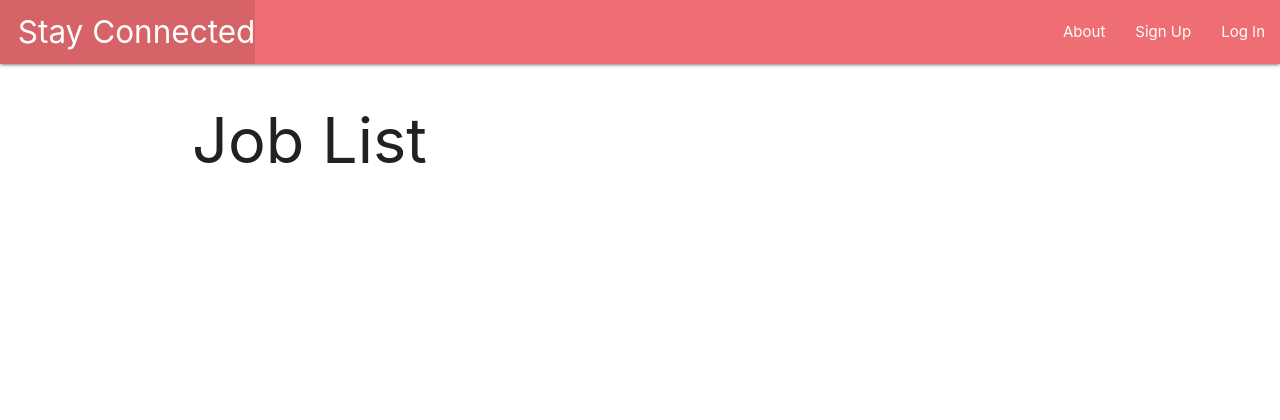
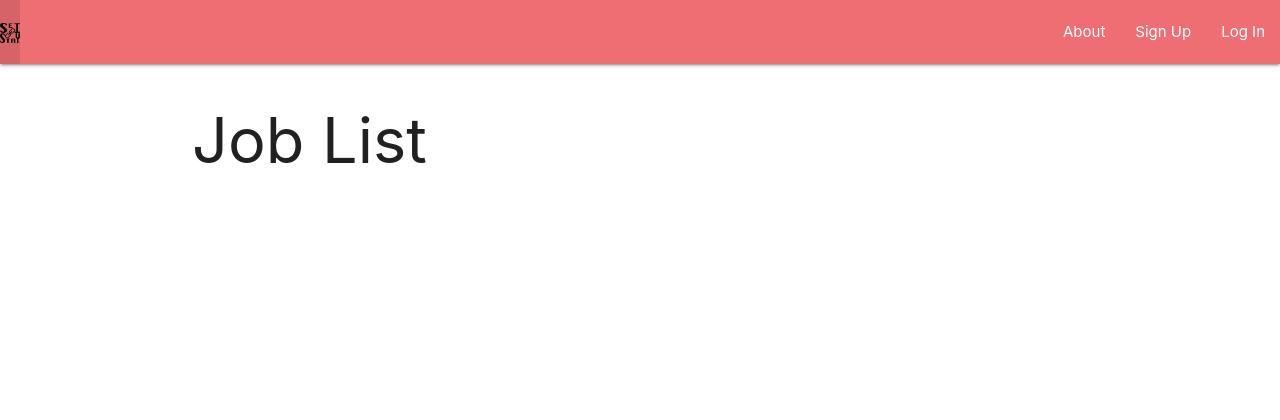
Before and after one commit to KhalilAHoward/project_3, a Django app: page /jobs/ in a window 1280 px wide. Shown: the top 420 px of the page. Run offline with Django 4.2, Linux system fonts and the light colour scheme.

Commit message:
added site logo

```diff
--- a/stayconnected/main_app/static/css/header.css
+++ b/stayconnected/main_app/static/css/header.css
@@ -1,14 +1,4 @@
-/* .nav-wrapper {
-    display: flex;
-}
 
-.left-brand-logo-container {
-    margin-right: auto;
-}
-
-.profile-link {
-    margin-left: auto;
-}
 
 body {
     display: flex;
@@ -23,4 +13,9 @@ body {
   footer.page-footer {
     padding-top: 0;
     text-align: right;
-  } */
+  }
+
+  .brand-icon {
+    max-width: 20px;
+    max-height: 20px;
+  }
--- a/stayconnected/main_app/static/css/style.css
+++ b/stayconnected/main_app/static/css/style.css
@@ -12,3 +12,8 @@ body {
     padding-top: 0;
     text-align: right;
   }
+
+  .brand-icon {
+    max-width: 20px;
+    max-height: 20px;
+  }
--- a/stayconnected/main_app/templates/base.html
+++ b/stayconnected/main_app/templates/base.html
@@ -8,7 +8,7 @@
   <meta http-equiv="X-UA-Compatible" content="ie=edge">
   <title>SEI Stay Connected</title>
   <link rel="stylesheet" href="https://cdnjs.cloudflare.com/ajax/libs/materialize/1.0.0/css/materialize.min.css">
-  <link rel="stylesheet" type="text/css" href="{% static 'css/style.css' %}">
+  <link rel="stylesheet" type="text/css" href="{% static 'css/header.css' %}">
 </head>
 
 <body>
@@ -16,7 +16,8 @@
     <nav>
       <div class="nav-wrapper">
         <ul>
-          <li><a href="/" class="left brand-logo">&nbsp;&nbsp;Stay Connected</a></li>
+          <li><a href="/" class="left brand-logo"><img class="brand-icon"
+                src="{% static 'images/SEISC-Logo-Main.png' %}"></a></li>
         </ul>
         <ul class="right">
           <!-- <li><a href="/about">About</a></li>           -->
```
Also changed, not shown: stayconnected/main_app/static/images/SEISC-Logo-Hover.png (added), stayconnected/main_app/static/images/SEISC-Logo-Main.png (added). Lines whose indentation alone changed are shown as unchanged.
